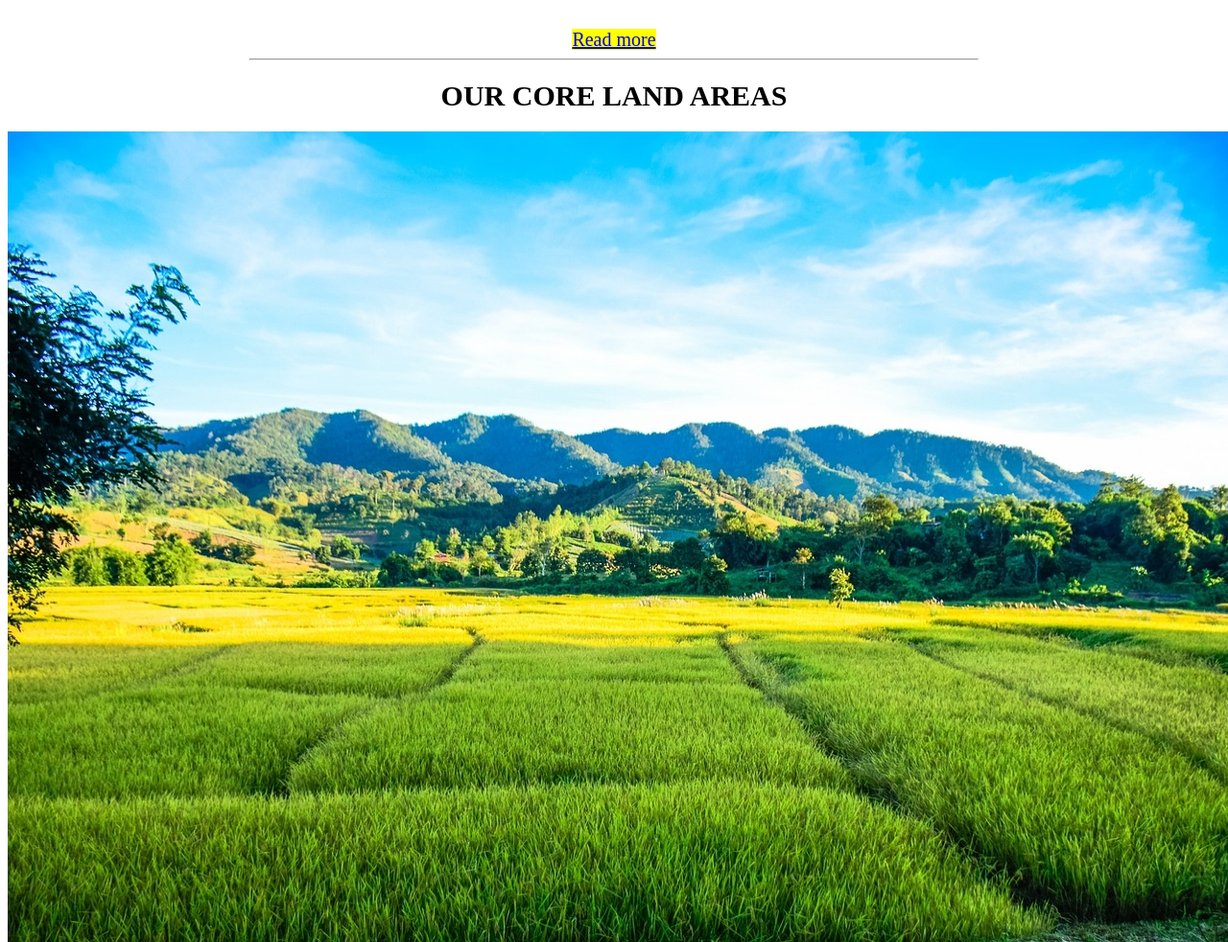
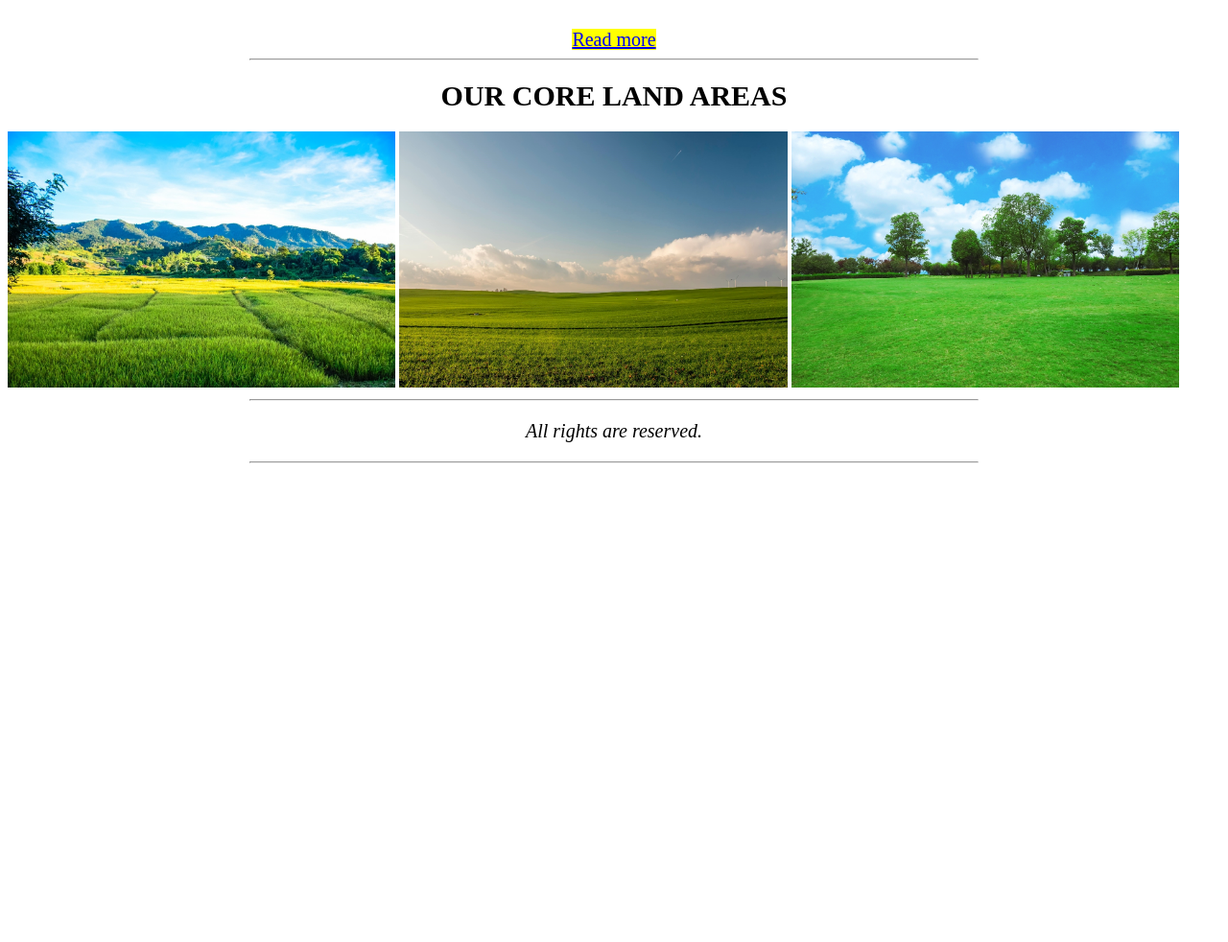
Before and after one commit to DekaAbi01/EastValley, a plain HTML site: page index.html in a window 1280 px wide. Shown: the part 640-1622 px from the top of the page at 96% size. After the commit the page ends 1131 px from the top, so only its background shows below. Drawn offline with Linux system fonts and the light colour scheme.

Commit message:
Update index.html

```diff
--- a/index.html
+++ b/index.html
@@ -20,9 +20,9 @@ party dealers.<br>We provide complete paper solutions and legal verifications.</
 
 <h1 style="font-size:30px; text-align:center;">OUR CORE LAND AREAS</h1>
 
-<img style="object-fit: scale-down;" src="Land123.jpg">
-<img style="object-fit: scale-down;" src="Land.jpg">
-<img style="object-fit: scale-down;" src="Land2.jpg">
+<img style="width: 32%;" src="Land123.jpg">
+<img style="width: 32%;" src="Land.jpg">
+<img style="width: 32%;" src="Land2.jpg">
 
 <hr style="width: 60%;">
 <p style="font-size:20px; text-align:center; font-style:italic;">All rights are reserved.</p>
```
